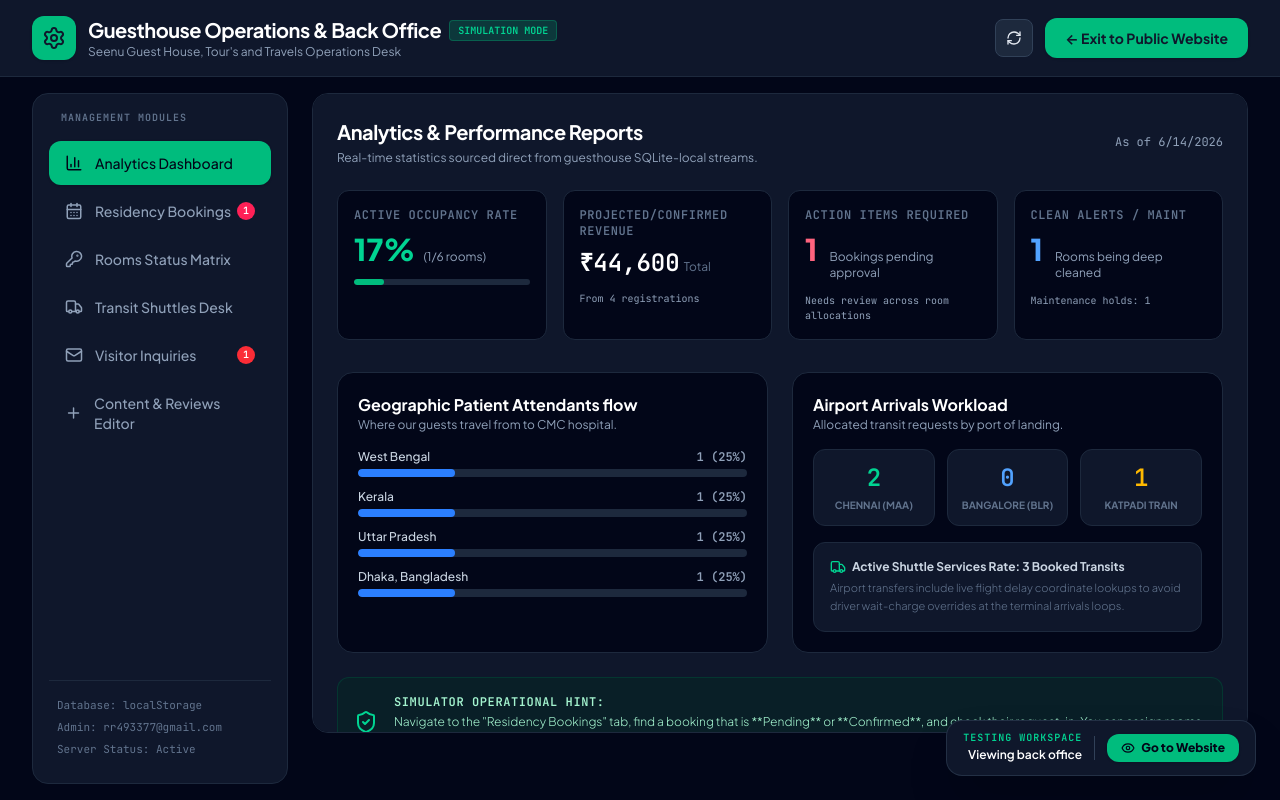
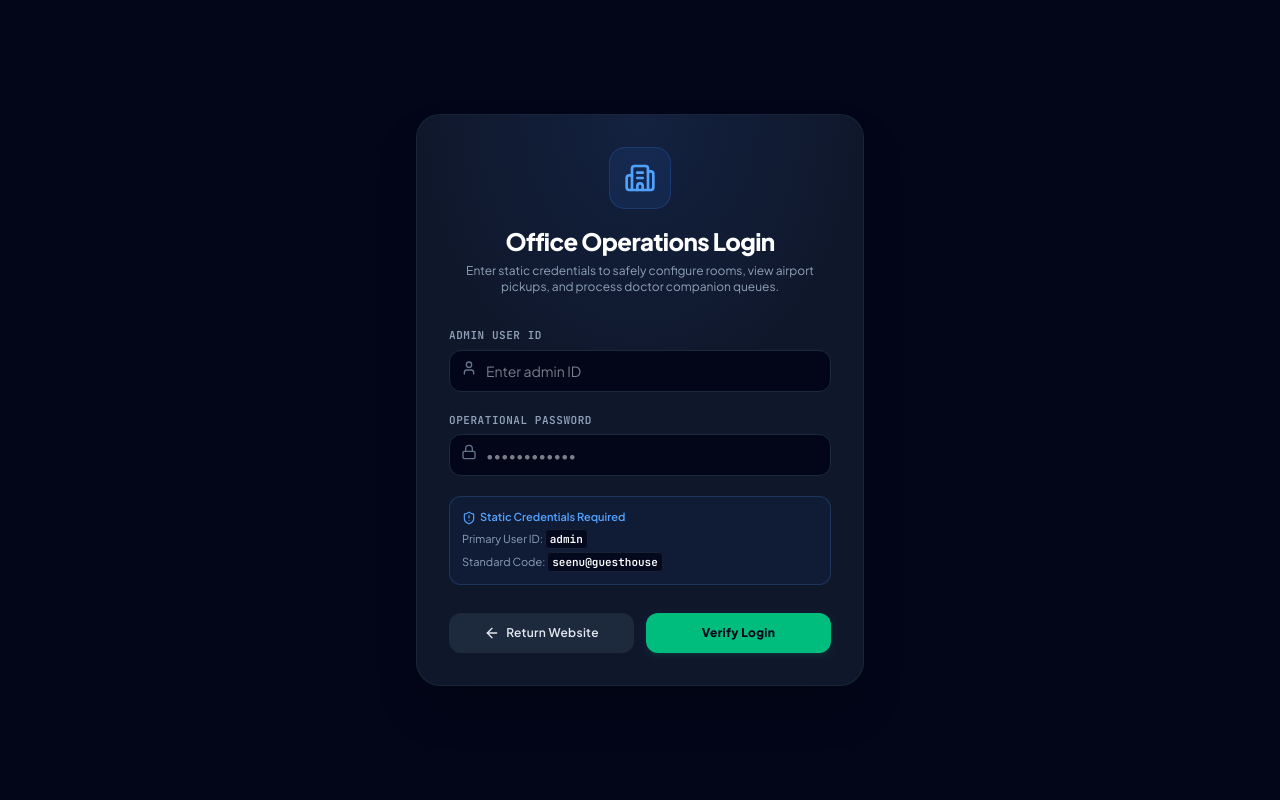
Before and after one commit to rahul-kr-rai/Seenu-Guest-house-Tours-and-Travels-, a React (Vite) app: page / in a window 1280 px wide. Both pictures are taken after a click on the button "Office Login". Built offline with nearby package versions, Linux system fonts and the light colour scheme.

Commit message:
feat: implement admin authentication
Add secure login functionality to restrict access to the Admin Dashboard and transition the application to production mode.

```diff
--- a/src/App.tsx
+++ b/src/App.tsx
@@ -7,53 +7,153 @@ import React, { useState, useEffect } from 'react';
 import { dbService } from './services/dataService';
 import UserApp from './components/UserApp';
 import AdminDashboard from './components/AdminDashboard';
-import { Settings, Eye, Info, HelpCircle } from 'lucide-react';
+import { Lock, User, KeyRound, ArrowLeft, ShieldAlert, AlertCircle, Building2 } from 'lucide-react';
 
 export default function App() {
   const [isAdminMode, setIsAdminMode] = useState<boolean>(false);
+  const [isAdminAuthenticated, setIsAdminAuthenticated] = useState<boolean>(() => {
+    return sessionStorage.getItem('seenu_admin_auth') === 'true';
+  });
+
+  const [usernameInput, setUsernameInput] = useState('');
+  const [passwordInput, setPasswordInput] = useState('');
+  const [loginError, setLoginError] = useState('');
 
   useEffect(() => {
     // Bootstrap database storage with realistic patient seeds
     dbService.init();
   }, []);
 
+  const handleLoginSubmit = (e: React.FormEvent) => {
+    e.preventDefault();
+    setLoginError('');
+
+    // Static production-ready credentials set specifically by the business owner
+    const STATIC_USER = 'admin';
+    const STATIC_PASS = 'seenu@guesthouse';
+
+    if (usernameInput.trim().toLowerCase() === STATIC_USER && passwordInput === STATIC_PASS) {
+      setIsAdminAuthenticated(true);
+      sessionStorage.setItem('seenu_admin_auth', 'true');
+      setLoginError('');
+      // Clear inputs
+      setUsernameInput('');
+      setPasswordInput('');
+    } else {
+      setLoginError('Invalid User ID or Security Password. Please check and try again.');
+    }
+  };
+
+  const handleLogout = () => {
+    setIsAdminAuthenticated(false);
+    sessionStorage.removeItem('seenu_admin_auth');
+    setIsAdminMode(false);
+  };
+
   return (
     <div className="relative min-h-screen flex flex-col bg-slate-50 text-slate-800">
 
-      {/* Floating Interactive Workspace Switcher Badge */}
-      <div className="fixed bottom-6 right-6 z-50 flex items-center gap-2 bg-slate-900 border border-slate-700/60 text-white px-4 py-3 rounded-2xl shadow-2xl hover:bg-slate-950 transition-all group duration-300">
-        <div className="flex flex-col text-right">
-          <p className="text-[10px] font-mono text-emerald-400 font-bold uppercase tracking-widest leading-none">Testing Workspace</p>
-          <p className="text-xs font-semibold text-white group-hover:text-emerald-300 mt-1">
-            {isAdminMode ? "Viewing back office" : "Viewing guest brand"}
-          </p>
-        </div>
+      {/* Direct rendering based on selected mode and authentication state */}
+      <div className="flex-1 flex flex-col">
+        {isAdminMode ? (
+          isAdminAuthenticated ? (
+            <AdminDashboard onBackToWebsite={handleLogout} />
+          ) : (
+            /* Beautiful Secure Multi-device responsive Admin login page */
+            <div className="flex-1 flex items-center justify-center p-4 md:p-8 bg-slate-950 min-h-screen text-slate-100">
+              <div className="w-full max-w-md bg-slate-900 border border-slate-800/80 p-6 md:p-8 rounded-3xl shadow-2xl relative overflow-hidden">
+                <div className="absolute inset-0 bg-[radial-gradient(ellipse_50%_50%_at_50%_0%,rgba(59,130,246,0.1),transparent)] pointer-events-none" />
 
-        <div className="h-6 w-px bg-slate-700 mx-1" />
+                <div className="text-center relative z-10 mb-8">
+                  <div className="inline-flex items-center justify-center bg-blue-500/10 text-blue-400 border border-blue-500/20 p-3.5 rounded-2xl mb-4">
+                    <Building2 className="w-8 h-8" />
+                  </div>
+                  <h2 className="text-2xl font-black tracking-tight text-white font-sans">Office Operations Login</h2>
+                  <p className="text-xs text-slate-400 mt-1.5 px-4">
+                    Enter static credentials to safely configure rooms, view airport pickups, and process doctor companion queues.
+                  </p>
+                </div>
 
-        <button
-          onClick={() => setIsAdminMode(!isAdminMode)}
-          className="bg-emerald-500 hover:bg-emerald-400 text-slate-950 px-3.5 py-1.5 rounded-xl text-xs font-black shadow transition duration-150 cursor-pointer flex items-center gap-1.5"
-          id="simulation-view-toggle"
-        >
-          {isAdminMode ? (
-            <>
-              <Eye className="w-3.5 h-3.5" />
-              <span>Go to Website</span>
-            </>
-          ) : (
-            <>
-              <Settings className="w-3.5 h-3.5" />
-              <span>Go to Admin Hub</span>
-            </>
-          )}
-        </button>
-      </div>
+                <form onSubmit={handleLoginSubmit} className="space-y-5 relative z-10">
+                  {loginError && (
+                    <div className="bg-red-500/10 border border-red-500/30 p-3 rounded-xl text-red-400 text-xs flex gap-2 items-start">
+                      <AlertCircle className="w-4 h-4 shrink-0 mt-0.5" />
+                      <span>{loginError}</span>
+                    </div>
+                  )}
 
-      {/* Render selected view */}
-      <div className="flex-1">
-        {isAdminMode ? (
-          <AdminDashboard onBackToWebsite={() => setIsAdminMode(false)} />
+                  {/* Username Fields */}
+                  <div>
+                    <label className="block text-[11px] uppercase tracking-wider font-mono font-bold text-slate-400 mb-1.5">
+                      Admin User ID
+                    </label>
+                    <div className="relative">
+                      <User className="absolute left-3 top-2.5 w-4 h-4 text-slate-500" />
+                      <input
+                        type="text"
+                        placeholder="Enter admin ID"
+                        required
+                        value={usernameInput}
+                        onChange={(e) => setUsernameInput(e.target.value)}
+                        className="w-full bg-slate-950 text-slate-100 border border-slate-800 focus:border-blue-500 focus:outline-none pl-9 pr-4 py-2.5 rounded-xl text-sm transition"
+                      />
+                    </div>
+                  </div>
+
+                  {/* Password Field */}
+                  <div>
+                    <div className="flex justify-between items-center mb-1.5">
+                      <label className="block text-[11px] uppercase tracking-wider font-mono font-bold text-slate-400">
+                        Operational Password
+                      </label>
+                    </div>
+                    <div className="relative">
+                      <Lock className="absolute left-3 top-2.5 w-4 h-4 text-slate-500" />
+                      <input
+                        type="password"
+                        placeholder="••••••••••••"
+                        required
+                        value={passwordInput}
+                        onChange={(e) => setPasswordInput(e.target.value)}
+                        className="w-full bg-slate-950 text-slate-100 border border-slate-800 focus:border-blue-500 focus:outline-none pl-9 pr-4 py-2.5 rounded-xl text-sm transition"
+                      />
+                    </div>
+                  </div>
+
+                  {/* Help notice with transparent guidance */}
+                  <div className="bg-blue-500/5 border border-blue-400/20 p-3 rounded-xl text-[11px] text-slate-300 space-y-1">
+                    <p className="font-semibold text-blue-400 flex items-center gap-1">
+                      <ShieldAlert className="w-3.5 h-3.5" />
+                      Static Credentials Required
+                    </p>
+                    <p className="leading-relaxed text-slate-400">
+                      Primary User ID: <span className="font-mono bg-slate-950/80 text-white border border-slate-800/80 px-1 py-0.5 rounded font-black">admin</span>
+                    </p>
+                    <p className="leading-relaxed text-slate-400">
+                      Standard Code: <span className="font-mono bg-slate-950/80 text-white border border-slate-800/80 px-1 py-0.5 rounded font-black">seenu@guesthouse</span>
+                    </p>
+                  </div>
+
+                  <div className="pt-2 flex flex-col sm:flex-row gap-3">
+                    <button
+                      type="button"
+                      onClick={() => setIsAdminMode(false)}
+                      className="flex-1 bg-slate-800 hover:bg-slate-700 text-slate-200 py-3 rounded-xl text-xs font-semibold tracking-wide transition flex items-center justify-center gap-1.5 cursor-pointer"
+                    >
+                      <ArrowLeft className="w-4 h-4" />
+                      Return Website
+                    </button>
+                    <button
+                      type="submit"
+                      className="flex-1 bg-emerald-500 hover:bg-emerald-400 text-slate-950 py-3 rounded-xl text-xs font-black tracking-wide transition flex items-center justify-center gap-1.5 shadow-md shadow-emerald-500/10 cursor-pointer"
+                    >
+                      Verify Login
+                    </button>
+                  </div>
+                </form>
+              </div>
+            </div>
+          )
         ) : (
           <UserApp onOpenAdmin={() => setIsAdminMode(true)} />
         )}
--- a/src/components/AdminDashboard.tsx
+++ b/src/components/AdminDashboard.tsx
@@ -148,7 +148,7 @@ export default function AdminDashboard({ onBackToWebsite }: AdminDashboardProps)
               <div className="flex items-center gap-2">
                 <h1 className="text-xl font-bold tracking-tight text-white font-sans">Guesthouse Operations & Back Office</h1>
                 <span className="bg-emerald-500/20 text-emerald-400 font-mono text-[10px] uppercase font-black px-2 py-0.5 rounded border border-emerald-500/30">
-                  Simulation Mode
+                  Production Mode
                 </span>
               </div>
               <p className="text-xs text-slate-400">Seenu Guest House, Tour's and Travels Operations Desk</p>
@@ -159,7 +159,7 @@ export default function AdminDashboard({ onBackToWebsite }: AdminDashboardProps)
             <button
               onClick={loadAllData}
               className="bg-slate-800 hover:bg-slate-700 text-slate-200 border border-slate-700 p-2.5 rounded-lg transition"
-              title="Refresh simulator data"
+              title="Refresh real-time data"
             >
               <RefreshCw className="w-4 h-4" />
             </button>
@@ -174,11 +174,11 @@ export default function AdminDashboard({ onBackToWebsite }: AdminDashboardProps)
       </header>
 
       {/* Main Admin Workspace Structure */}
-      <div className="flex-1 flex flex-col md:flex-row max-w-7xl w-full mx-auto p-4 sm:px-6 lg:px-8 gap-6 overflow-hidden">
+      <div className="flex-1 flex flex-col lg:flex-row max-w-7xl w-full mx-auto p-4 sm:px-6 lg:px-8 gap-6">
 
         {/* Left Side menu rail */}
-        <nav className="md:w-64 bg-slate-900 border border-slate-800 rounded-2xl p-4 flex flex-col gap-1 shrink-0">
-          <p className="text-[10px] font-mono tracking-widest text-slate-500 uppercase font-black mb-3 px-3">
+        <nav className="w-full lg:w-64 bg-slate-900 border border-slate-800 rounded-2xl p-4 flex flex-col sm:grid sm:grid-cols-2 md:grid-cols-3 lg:flex lg:flex-col gap-2 shrink-0">
+          <p className="text-[10px] font-mono tracking-widest text-slate-500 uppercase font-black mb-3 px-3 sm:col-span-2 md:col-span-3 lg:col-span-1">
             Management Modules
           </p>
           <button
@@ -254,7 +254,7 @@ export default function AdminDashboard({ onBackToWebsite }: AdminDashboardProps)
             Content & Reviews Editor
           </button>
 
-          <div className="mt-auto border-t border-slate-800 pt-4 p-2 text-[11px] text-slate-500 font-mono leading-relaxed space-y-1">
+          <div className="border-t border-slate-800 pt-4 p-2 text-[11px] text-slate-500 font-mono leading-relaxed space-y-1 sm:col-span-2 md:col-span-3 lg:col-span-1 lg:mt-auto">
             <p>Database: localStorage</p>
             <p>Admin: rr493377@gmail.com</p>
             <p>Server Status: Active</p>
@@ -262,7 +262,7 @@ export default function AdminDashboard({ onBackToWebsite }: AdminDashboardProps)
         </nav>
 
         {/* Right workspace panels */}
-        <main className="flex-1 bg-slate-900 border border-slate-800 rounded-2xl p-6 overflow-y-auto max-h-[80vh]">
+        <main className="flex-1 bg-slate-900 border border-slate-800 rounded-2xl p-4 sm:p-6 lg:overflow-y-auto lg:max-h-[85vh]">
           {analytics === null ? (
             <div className="py-20 text-center text-slate-400">Loading analytic streams...</div>
           ) : (
@@ -384,11 +384,11 @@ export default function AdminDashboard({ onBackToWebsite }: AdminDashboardProps)
                     </div>
                   </div>
 
-                  {/* Simulator Tips banner */}
+                  {/* Back-Office Operations Guide */}
                   <div className="bg-emerald-950/40 border border-emerald-900/50 p-4 rounded-xl flex items-center gap-4">
                     <ShieldCheck className="w-6 h-6 text-emerald-400 shrink-0" />
                     <div className="text-xs text-emerald-200">
-                      <span className="font-bold uppercase tracking-wider block font-mono">Simulator Operational Hint:</span>
+                      <span className="font-bold uppercase tracking-wider block font-mono">Operations Desk Guide:</span>
                       <p className="font-light mt-0.5 leading-relaxed">
                         Navigate to the "Residency Bookings" tab, find a booking that is **Pending** or **Confirmed**, and check their request-in. You can assign rooms directly or mark their status as "Checked-In" to see the "Room Status Matrix" automatically flag that room as Occupied in real-time.
                       </p>
```
